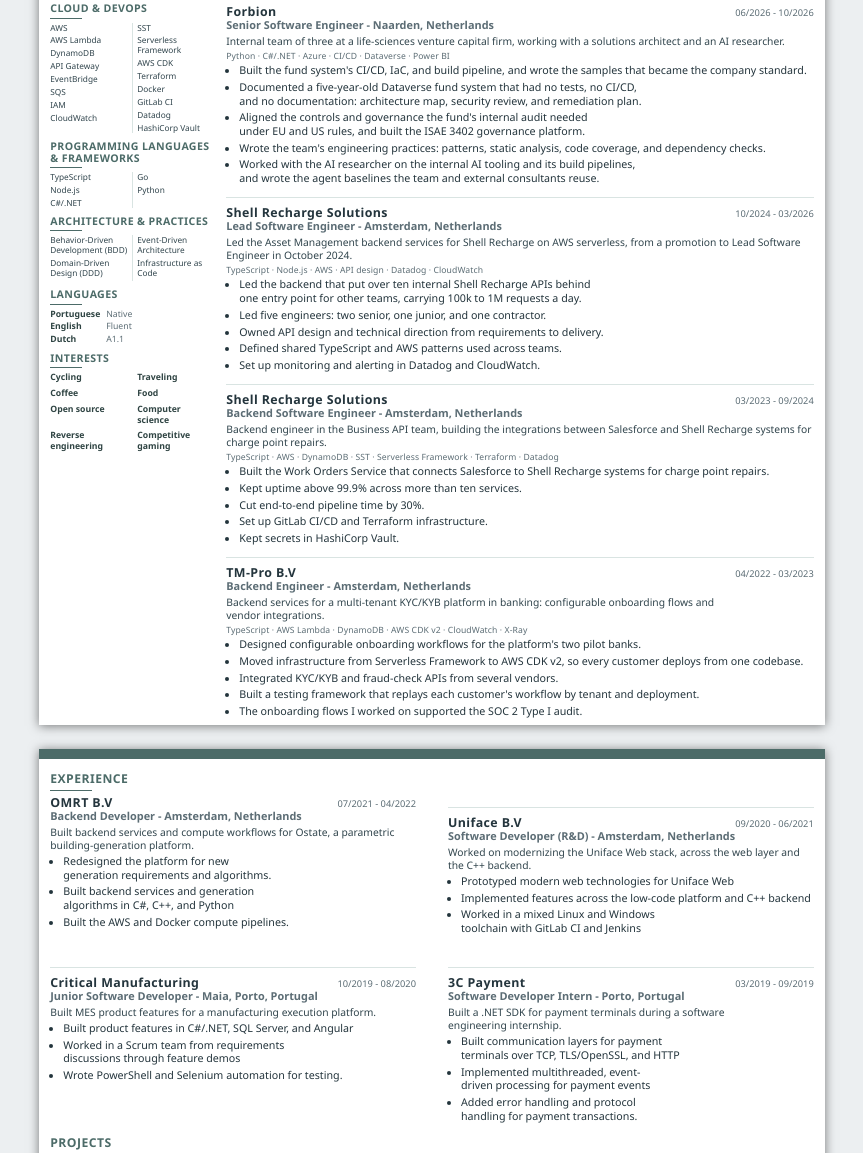
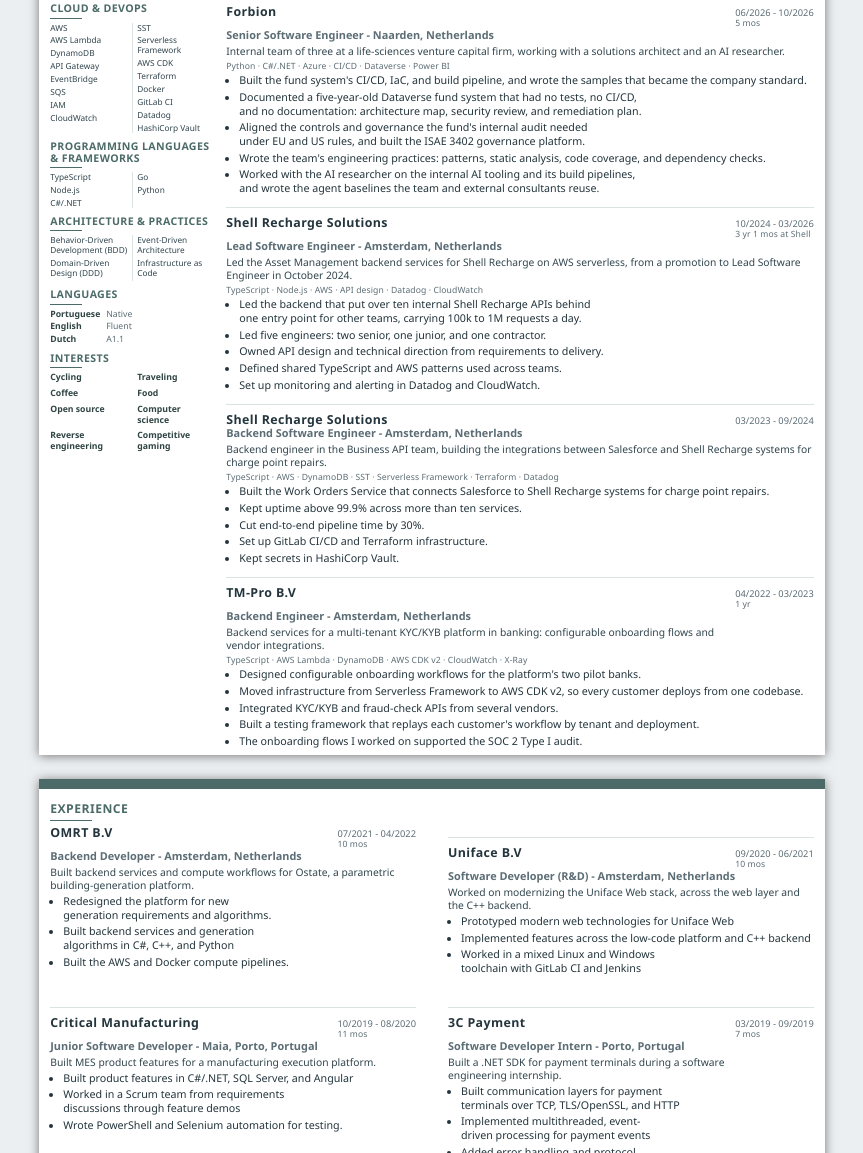
Before and after one commit to raulcorreia7/cv_v2, a website: page src/resume.html in a window 1280 px wide. Shown: the part 171-1324 px from the top of the page, without its empty margins (208-1071 px from the left). Drawn offline with Linux system fonts and the light colour scheme.

Commit message:
feat(resume): show each role's length, combined for one employer
Every work entry now carries its tenure under the dates, which is the presentation the salience study rewards. Shell Recharge held two consecutive roles, so the combined 3 yr 1 mos sits once, on the lead entry, labelled at Shell; the backend entry keeps its own dates with no duration, so the same months are not counted twice and one employer does not read as two short stints.

The ATS export follows: both variants stay two pages and the copy check covers the new duration line.

```diff
--- a/src/resume.html
+++ b/src/resume.html
@@ -132,6 +132,7 @@ body {
 .grid2 + .block, .grid2 { min-width: 0; }
 .entry__head { display: flex; align-items: baseline; justify-content: space-between; gap: 12px; }
 .entry__org { margin: 0; font-size: var(--text-org); font-weight: 700; line-height: 1.08; letter-spacing: 0.4px; color: var(--heading); }
+.entry__duration { display: block; font-size: 8.6px; font-weight: 400; line-height: 1.2; letter-spacing: 0.1px; color: var(--muted); }
 .entry__dates { margin: 0; flex: 0 0 auto; font-size: var(--text-dates); font-weight: 500; line-height: 1.08; color: var(--muted); font-style: normal; white-space: nowrap; }
 .entry__role { margin: 1px 0 0; font-size: var(--text-role); font-weight: 600; line-height: 1.16; color: var(--muted); }
 .entry__summary { margin: 3px 0 0; font-size: var(--text-summary); line-height: 1.28; color: var(--body-alt); text-wrap: pretty; }
@@ -188,7 +189,7 @@ a:hover { text-decoration: underline; }
         <article class="entry">
           <div class="entry__head">
             <h3 class="entry__org"><a href="https://forbion.com/" rel="noopener">Forbion</a></h3>
-            <p class="entry__dates">06/2026 - 10/2026</p>
+            <p class="entry__dates">06/2026 - 10/2026<span class="entry__duration">5 mos</span></p>
           </div>
           <p class="entry__role">Senior Software Engineer - Naarden, Netherlands</p>
           <p class="entry__summary">Internal team of three at a life-sciences venture capital firm, working with a solutions architect and an AI researcher.</p>
@@ -204,7 +205,7 @@ a:hover { text-decoration: underline; }
         <article class="entry">
           <div class="entry__head">
             <h3 class="entry__org"><a href="https://shellrecharge.com/nl-nl" rel="noopener">Shell Recharge Solutions</a></h3>
-            <p class="entry__dates">10/2024 - 03/2026</p>
+            <p class="entry__dates">10/2024 - 03/2026<span class="entry__duration">3 yr 1 mos at Shell</span></p>
           </div>
           <p class="entry__role">Lead Software Engineer - Amsterdam, Netherlands</p>
           <p class="entry__summary">Led the Asset Management backend services for Shell Recharge on AWS serverless, from a promotion to Lead Software Engineer in October 2024.</p>
@@ -236,7 +237,7 @@ a:hover { text-decoration: underline; }
         <article class="entry">
           <div class="entry__head">
             <h3 class="entry__org"><a href="https://tm-pro.eu" rel="noopener">TM-Pro B.V</a></h3>
-            <p class="entry__dates">04/2022 - 03/2023</p>
+            <p class="entry__dates">04/2022 - 03/2023<span class="entry__duration">1 yr</span></p>
           </div>
           <p class="entry__role">Backend Engineer - Amsterdam, Netherlands</p>
           <p class="entry__summary">Backend services for a multi-tenant KYC/KYB platform in banking: configurable onboarding flows and vendor integrations.</p>
@@ -357,7 +358,7 @@ a:hover { text-decoration: underline; }
         <article class="entry">
           <div class="entry__head">
             <h3 class="entry__org"><a href="https://omrt.tech" rel="noopener">OMRT B.V</a></h3>
-            <p class="entry__dates">07/2021 - 04/2022</p>
+            <p class="entry__dates">07/2021 - 04/2022<span class="entry__duration">10 mos</span></p>
           </div>
           <p class="entry__role">Backend Developer - Amsterdam, Netherlands</p>
           <p class="entry__summary">Built backend services and compute workflows for Ostate, a parametric building-generation platform.</p>
@@ -370,7 +371,7 @@ a:hover { text-decoration: underline; }
         <article class="entry">
           <div class="entry__head">
             <h3 class="entry__org"><a href="https://www.uniface.com/" rel="noopener">Uniface B.V</a></h3>
-            <p class="entry__dates">09/2020 - 06/2021</p>
+            <p class="entry__dates">09/2020 - 06/2021<span class="entry__duration">10 mos</span></p>
           </div>
           <p class="entry__role">Software Developer (R&amp;D) - Amsterdam, Netherlands</p>
           <p class="entry__summary">Worked on modernizing the Uniface Web stack, across the web layer and the C++ backend.</p>
@@ -383,7 +384,7 @@ a:hover { text-decoration: underline; }
         <article class="entry">
           <div class="entry__head">
             <h3 class="entry__org"><a href="https://www.criticalmanufacturing.com/" rel="noopener">Critical Manufacturing</a></h3>
-            <p class="entry__dates">10/2019 - 08/2020</p>
+            <p class="entry__dates">10/2019 - 08/2020<span class="entry__duration">11 mos</span></p>
           </div>
           <p class="entry__role">Junior Software Developer - Maia, Porto, Portugal</p>
           <p class="entry__summary">Built MES product features for a manufacturing execution platform.</p>
@@ -396,7 +397,7 @@ a:hover { text-decoration: underline; }
         <article class="entry">
           <div class="entry__head">
             <h3 class="entry__org"><a href="https://www.weareplanet.com/blog/3c-payment" rel="noopener">3C Payment</a></h3>
-            <p class="entry__dates">03/2019 - 09/2019</p>
+            <p class="entry__dates">03/2019 - 09/2019<span class="entry__duration">7 mos</span></p>
           </div>
           <p class="entry__role">Software Developer Intern - Porto, Portugal</p>
           <p class="entry__summary">Built a .NET SDK for payment terminals during a software engineering internship.</p>
```
Also changed, not shown: DESIGN.md (+6 -3 lines), docs/resume-writing-evidence.md (+5 -4 lines), scripts/check-copy.ts (+10 -2 lines).
